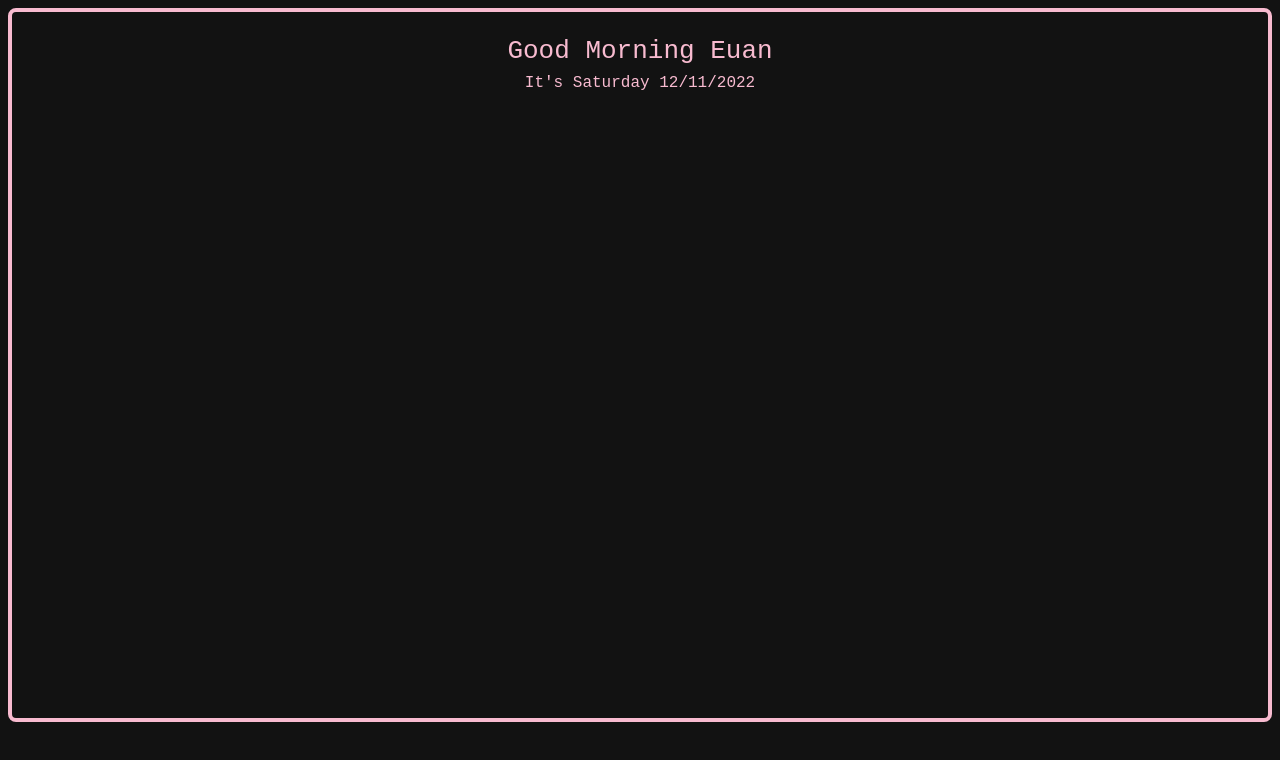
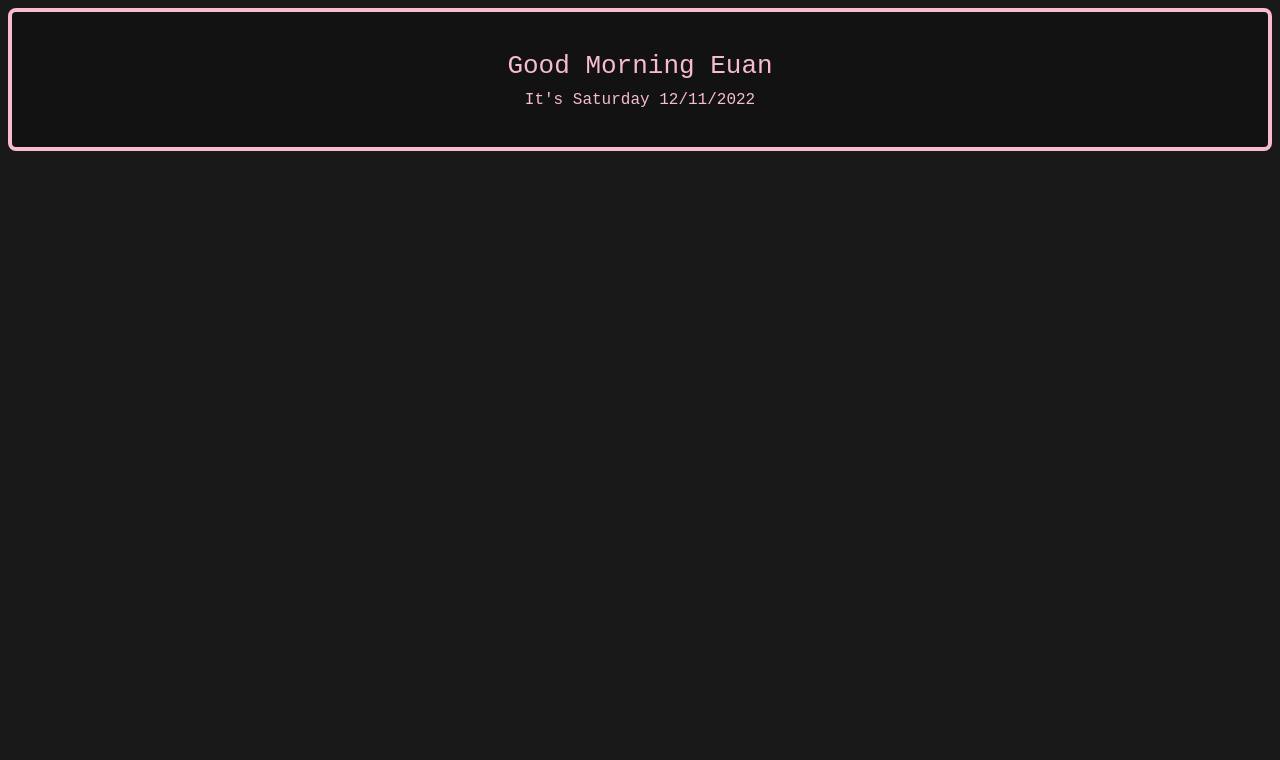
Before and after one commit to hiphoppopotamus/notion-widgets, a plain HTML site: page greetings.html in a window 1280 px wide. Drawn offline with Linux system fonts and the light colour scheme.

Commit message:
Update greetings.html

```diff
--- a/greetings.html
+++ b/greetings.html
@@ -6,20 +6,18 @@
     font-family: monospace;
     font-size: xx-large;
     color: #F8BBD0;
-    padding: 20px;
+    padding: 34px;
     border: 4px solid #F8BBD0;
+    background-color: #121212;
     border-radius: 8px;
     text-align: center;
-    line-height: 1.5;
-    height:85%
-
-
+    line-height: 1.6;
 }
 #date{
     font-size:large;
 }
 body{
-    background-color: #121212;
+    background-color: #191919;
 }
     </style>
 </head>
```
